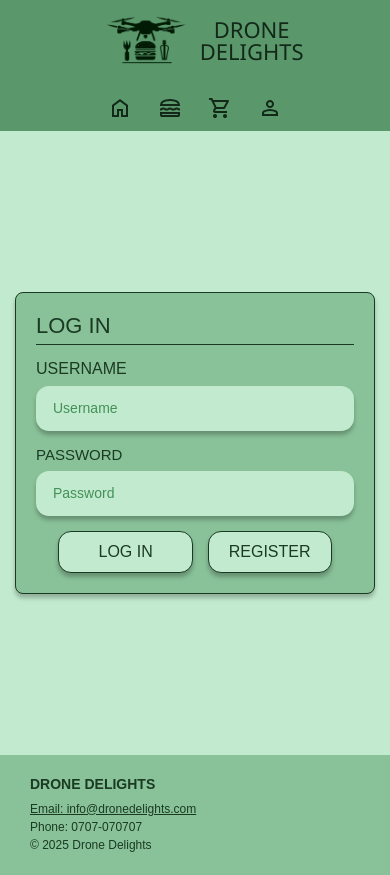
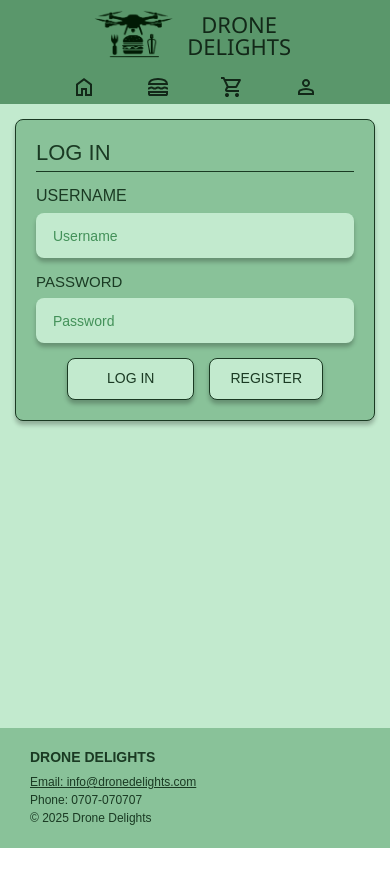
Before and after one commit to Filippannilsson/GranssnittsutvecklingFilippaNilssonSYSM8, a React (Create React App) app: page /login in a window 390 px wide. After the commit the page ends 848 px from the top, so only its background shows below. Built offline with nearby package versions, Linux system fonts and the light colour scheme; a web font is replaced by a local one.

Commit message:
Fortsatt med mobil-version

```diff
--- a/src/styles/Cart.css
+++ b/src/styles/Cart.css
@@ -202,7 +202,6 @@
 
   .order-summery-container {
     gap: 15px;
-    padding-bottom: 15px;
   }
 
   .cart-page .order-summary-title {
@@ -216,8 +215,8 @@
 
   .checkout-btn,
   .back-menu-btn {
-    font-size: 12px;
-    padding: 12px 8px;
+    font-size: 11px;
+    padding: 12px 10px;
     width: 120px;
   }
 
--- a/src/styles/Header.css
+++ b/src/styles/Header.css
@@ -124,7 +124,7 @@
   .logo {
     width: 90%;
     min-width: auto;
-    margin: 0 auto 5px auto;
+    margin: 0 25px 0 0;
   }
 
   .logo-image {
@@ -134,11 +134,12 @@
   .drone-delights-header {
     font-size: 22px;
     line-height: 100%;
+    margin: 0;
   }
 
   .symbols {
-    gap: 16px;
-    height: 45px;
+    gap: 40px;
+    height: 35px;
     margin: 0 auto;
   }
 
@@ -152,9 +153,9 @@
   }
 
   .cart-badge {
-    width: 16px;
-    height: 16px;
-    font-size: 10px;
+    width: 14px;
+    height: 14px;
+    font-size: 9px;
     top: -3px;
     right: -2px;
   }
--- a/src/styles/Home.css
+++ b/src/styles/Home.css
@@ -1,5 +1,6 @@
 .home-page {
   background-color: #c2eace;
+  min-height: calc(100vh - 220px);
 }
 
 .main-content {
--- a/src/styles/LogIn.css
+++ b/src/styles/LogIn.css
@@ -2,7 +2,7 @@
   background-color: #c2eace;
   min-height: calc(100vh - 220px);
   display: flex;
-  align-items: center;
+  align-items: flex-start;
   justify-content: center;
   padding: 20px;
   box-sizing: border-box;
@@ -60,7 +60,7 @@
   width: 100%;
   height: 45px;
   background-color: #c2eace;
-  border-radius: 13px;
+  border-radius: 8px;
   border: none;
   padding: 0 17px;
   font-size: 14px;
@@ -86,13 +86,13 @@
 .login-btn,
 .to-register-btn {
   background-color: #c2eace;
-  border-radius: 13px;
+  border-radius: 8px;
   border: 1px solid #1a3a23;
   height: 42px;
   box-shadow: 0px 4px 4px rgba(0, 0, 0, 0.25);
   cursor: pointer;
   color: #1a3a23;
-  font-size: 16px;
+  font-size: 14px;
   line-height: 110%;
   font-weight: 500;
   text-transform: uppercase;
@@ -127,6 +127,7 @@
 @media (max-width: 768px) {
   .main-page {
     padding: 15px;
+    padding-bottom: 150px;
   }
 
   .login-section {
@@ -141,4 +142,9 @@
   .login-password-label {
     font-size: 15px;
   }
+
+  .login-btn,
+  .to-register-btn {
+    font-size: 14px;
+  }
 }
--- a/src/styles/PaymentForm.css
+++ b/src/styles/PaymentForm.css
@@ -175,7 +175,6 @@ input[type="radio"]:checked {
   }
 
   .payment-form-row {
-    flex-direction: column;
     gap: 12px;
   }
 
@@ -214,6 +213,6 @@ input[type="radio"]:checked {
   }
 
   .payment-form {
-    gap: 15px;
+    gap: 5px;
   }
 }
--- a/src/styles/Profile.css
+++ b/src/styles/Profile.css
@@ -199,8 +199,9 @@
   }
 
   .profile-content {
-    padding: 8px 0;
+    padding: 0;
     min-height: 200px;
+    margin-bottom: 50px;
   }
 
   .orders-section {
--- a/src/styles/Register.css
+++ b/src/styles/Register.css
@@ -2,7 +2,7 @@
   background-color: #c2eace;
   min-height: calc(100vh - 220px);
   display: flex;
-  align-items: center;
+  align-items: flex-start;
   justify-content: center;
   padding: 20px;
   box-sizing: border-box;
@@ -64,7 +64,7 @@
   width: 100%;
   height: 45px;
   background-color: #c2eace;
-  border-radius: 13px;
+  border-radius: 8px;
   border: none;
   padding: 0 17px;
   font-size: 14px;
@@ -91,13 +91,13 @@
 .register-btn,
 .back-to-login-btn {
   background-color: #c2eace;
-  border-radius: 13px;
+  border-radius: 8px;
   border: 1px solid #1a3a23;
   height: 42px;
   box-shadow: 0px 4px 4px rgba(0, 0, 0, 0.25);
   cursor: pointer;
   color: #1a3a23;
-  font-size: 16px;
+  font-size: 14px;
   line-height: 110%;
   font-weight: 500;
   text-transform: uppercase;
@@ -139,6 +139,7 @@
 @media (max-width: 768px) {
   .main {
     padding: 15px;
+    padding-bottom: 150px;
   }
 
   .register-section {
@@ -154,4 +155,9 @@
   .register-password-label {
     font-size: 15px;
   }
+
+  .register-btn,
+  .back-to-login-btn {
+    font-size: 14px;
+  }
 }
```
